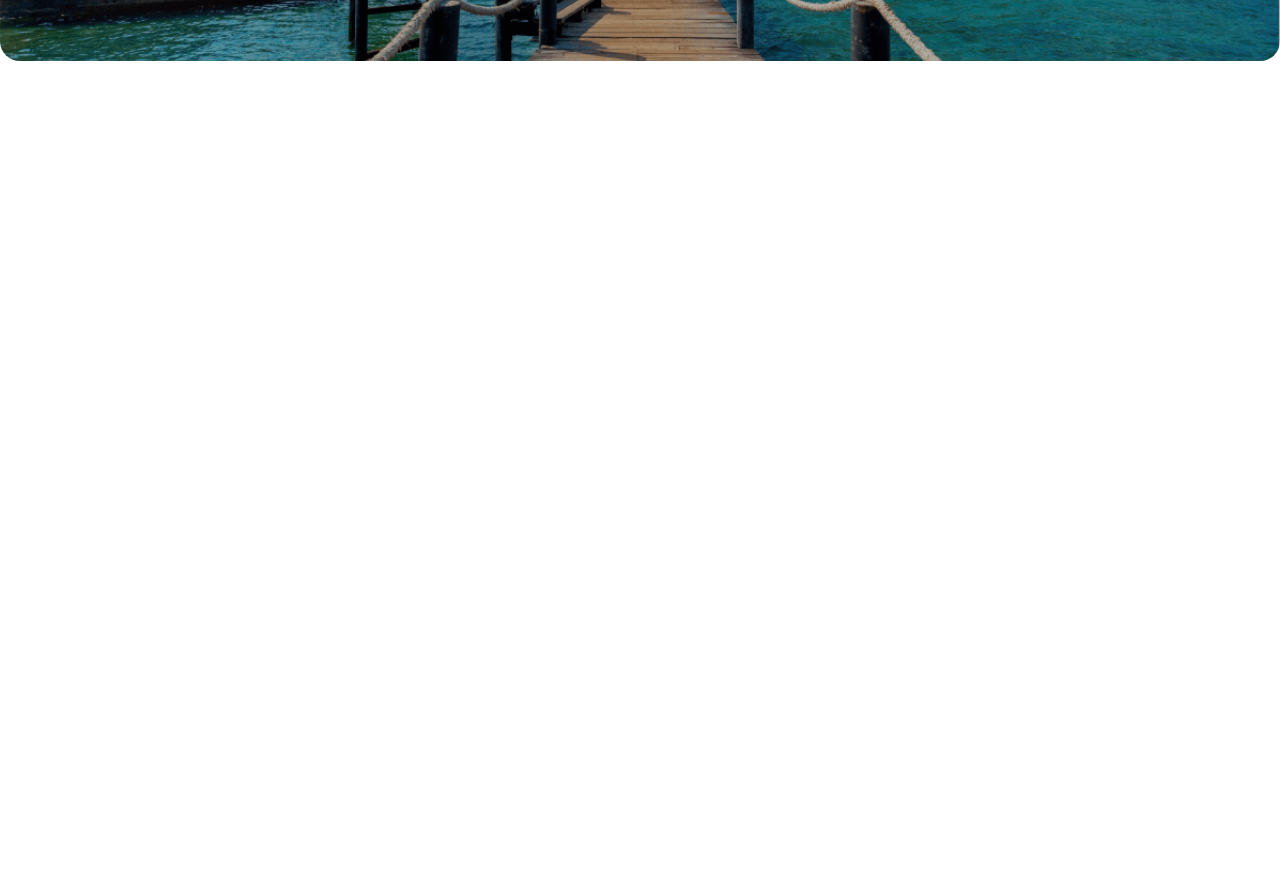
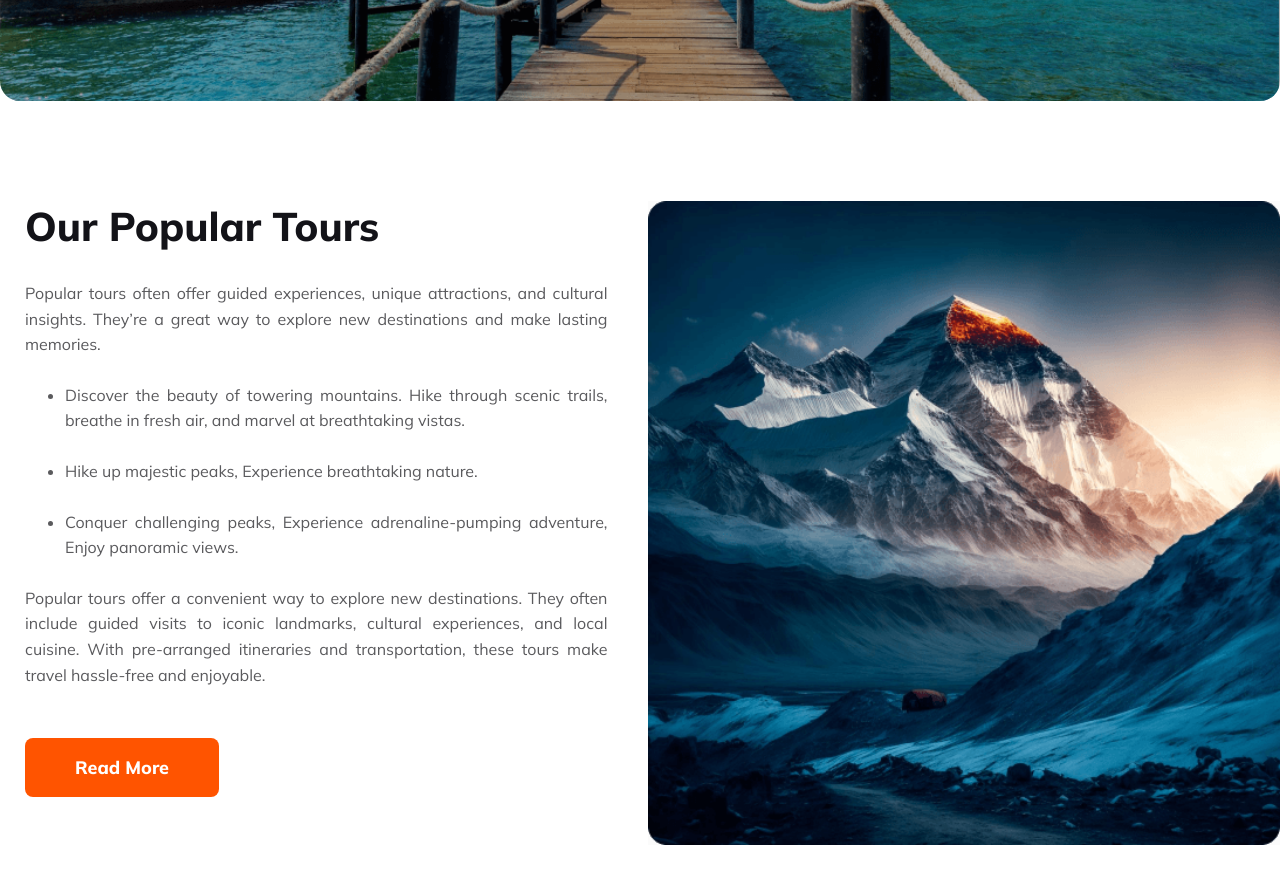
Before and after one commit to mdselimme/Travel_Guru-Agency, a plain HTML site: page index.html in a window 1280 px wide. Shown: the part 497-1380 px from the top of the page. Before the commit the page ends 800 px from the top, so only its background shows below. Drawn offline with Linux system fonts and the light colour scheme.

Commit message:
add-populer-tours-section

```diff
--- a/index.html
+++ b/index.html
@@ -69,6 +69,29 @@
 
         <!-- Banner Section End Here  -->
 
+        <!-- Populer Tour section start here  -->
+
+        <section class="container">
+            <div class="populer-tour-box cmn-padding">
+                <div class="populer-tour-text">
+                    <h1 class="cmn-header">Our Popular Tours</h1>
+                    <p class="cmn-para">Popular tours often offer guided experiences, unique attractions, and cultural insights. They’re a great way to explore new destinations and make lasting memories.</p>
+                    <ul>
+                        <li class="cmn-para">Discover the beauty of towering mountains. Hike through scenic trails, breathe in fresh air, and marvel at breathtaking vistas.</li>
+                        <li class="cmn-para">Hike up majestic peaks, Experience breathtaking nature.</li>
+                        <li class="cmn-para">Conquer challenging peaks, Experience adrenaline-pumping adventure, Enjoy panoramic views.</li>
+                    </ul>
+                    <p class="cmn-para">Popular tours offer a convenient way to explore new destinations. They often include guided visits to iconic landmarks, cultural experiences, and local cuisine. With pre-arranged itineraries and transportation, these tours make travel hassle-free and enjoyable.</p>
+                    <button type="submit" class="cmn-btn">Read More</button>
+                </div>
+                <div class="populer-tour-image">
+                    <img class="w-full" src="./images/populer.png" alt="populer">
+                </div>
+            </div>
+        </section>
+
+        <!-- Populer Tour section end here  -->
+
      </main>
     <!-- main section end here  -->
 
--- a/styles/style.css
+++ b/styles/style.css
@@ -37,6 +37,10 @@
 .d-flex{
     display: flex;
     align-items: center;
+}
+
+.cmn-padding{
+    padding: 100px 0;
 }
 
 /*Defalut Css End Here  */
@@ -102,7 +106,7 @@
     background: url("../images/header-bg.png");
     background-repeat: no-repeat;
     background-size: cover;
-    height: 55vh;
+    height: 60vh;
     border-radius: 20px;
     position: relative;
     overflow: hidden;
@@ -138,6 +142,7 @@
     font-weight: 400;
     color: #5A5A5D;
     margin-bottom: 25px;
+    line-height: 1.6;
 }
 
 .travel-text-box p{
@@ -170,9 +175,45 @@
     border-radius: 8px;
 }
 
+/* Explore travel Banner Section Css End Here  */
+
+/* Populer Tour section css start here  */
+
+.cmn-header{
+    font-size: 40px;
+    font-weight: 800;
+    color: #131318;
+    margin-bottom: 30px;
+}
 
 
+.populer-tour-box{
+   display: grid;
+   gap: 15px;
+   grid-template-columns: repeat(2, 1fr);
+}
 
-/* Explore travel Banner Section Css End Here  */
+.populer-tour-text{
+    padding: 0 25px;
+    text-align: justify;
+}
+
+.populer-tour-text ul{
+    margin: 25px 0;
+    margin-left: 40px;
+}
+
+.cmn-btn{
+    background-color: #FF5400;
+    color: #fff;
+    border: 0;
+    padding: 18px 50px;
+    font-weight: 800;
+    font-size: 18px;
+    margin-top: 25px;
+    border-radius: 8px;
+}
+
+/* Populer Tour section css end here  */
 
 /* Responsive Css Start Here  */
```
